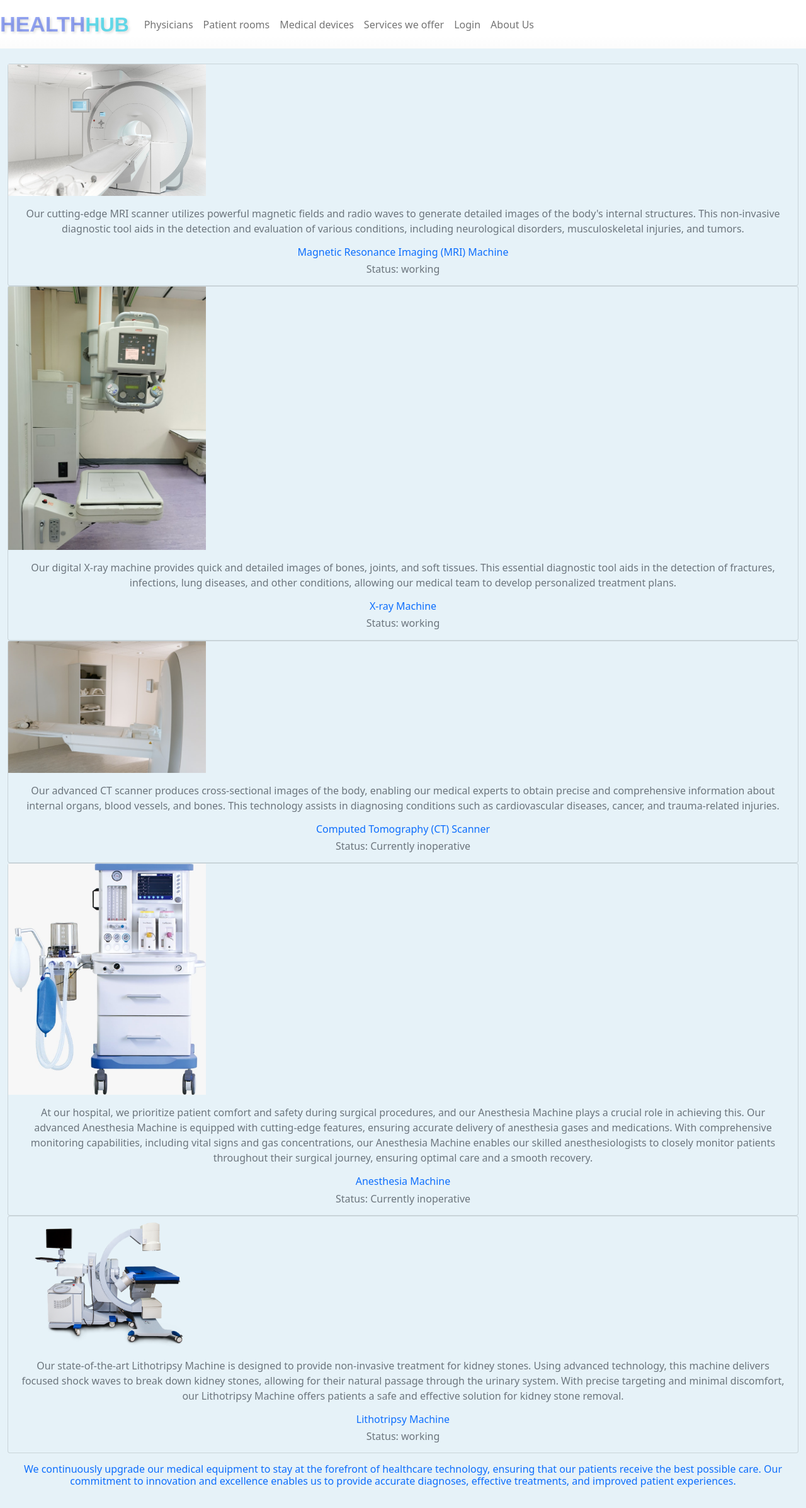
After one commit to Eyobed9/Code, a Flask app: page /devices in a window 1280 px wide. The commit adds this page. Shown: the whole page at 63% size. Run offline with Flask 3, Linux system fonts and the light colour scheme; some libraries are stand-ins or nearby versions.

Commit message:
27/07/2023

```diff
--- a/hospital/app.py
+++ b/hospital/app.py
@@ -160,41 +160,66 @@ def rooms():
 @app.route("/single")
 def single():
     """ Return the page that contains the single room info """
-    db.execute("INSERT OR REPLACE INTO rooms(room_type, price, status) VALUES('single', 2000, 'available');")
-    conn.commit()
-    bed = db.execute("SELECT status FROM rooms WHERE room_type = 'single';")
-    beds = bed.fetchall()[0][0]
-    return render_template("single.html", beds=beds)
+    availability = "available"
+    cost = 2000
+    #db.execute("INSERT INTO rooms(room_type, price, status) VALUES(?, ?, ?);", ("single", 2000, "available"))
+    '''db.execute("UPDATE rooms SET status = ? WHERE room_type = 'single';", (availability,))
+    db.execute("UPDATE rooms SET price = ? WHERE room_type = 'single';", cost)
+    conn.commit()'''
+    info = db.execute("SELECT price, status FROM rooms WHERE room_type = 'single';")
+    result = info.fetchall()
+    price = result[0][0]
+    beds = result[0][1]
+    return render_template("single.html", beds=beds, price=price)
 
 
 @app.route("/double")
 def double():
     """ Return the page that contains the double room info """
-    db.execute("INSERT OR REPLACE INTO rooms(room_type, price, status) VALUES('double', 1000, 'available');")
-    conn.commit()
-    bed = db.execute("SELECT status FROM rooms WHERE room_type = 'double';")
-    beds = bed.fetchall()[0][0]
-    return render_template("double.html", beds=beds)
+    availability = "available"
+    cost = 1000
+    #db.execute("INSERT INTO rooms(room_type, price, status) VALUES(?, ?, ?);", ("double", 1000, "available"))
+    '''db.execute("UPDATE rooms SET status = ? WHERE room_type = 'double';", (availability,))
+    db.execute("UPDATE rooms SET price = ? WHERE room_type = 'double';", (cost,))
+    conn.commit()'''
+    info = db.execute("SELECT price, status FROM rooms WHERE room_type = 'double';")
+    result = info.fetchall()
+    price = result[0][0]
+    beds = result[0][1]
+    return render_template("double.html", beds=beds, price=price)
 
 
 @app.route("/multiple")
 def multiple():
     """ Return the page that contains the multiple room info """
-    db.execute("INSERT OR REPLACE INTO rooms(room_type, price, status) VALUES('multiple', 500, 'available');")
-    conn.commit()
-    bed = db.execute("SELECT status FROM rooms WHERE room_type = 'multiple';")
-    beds = bed.fetchall()[0][0]
-    return render_template("multiple.html", beds=beds)
+    availability = "available"
+    cost = 500
+    #db.execute("INSERT INTO rooms(room_type, price, status) VALUES(?, ?, ?);", ("multiple", 500, "available"))
+    '''db.execute("UPDATE rooms SET status = ? WHERE room_type = 'multiple';", (availability,))
+    db.execute("UPDATE rooms SET price = ? WHERE room_type = 'multiple';", (cost,))
+    conn.commit()'''
+    info = db.execute("SELECT price, status FROM rooms WHERE room_type = 'multiple';")
+    result = info.fetchall()
+    price = result[0][0]
+    beds = result[0][1]
+    return render_template("multiple.html", beds=beds, price=price)
 
 
-# fogot password
+@app.route("/devices")
+def devices():
+    """ Return the page that contains the Medical devices info """
+    return render_template("devices.html")
+
+
+
+# forgot password
  # user
  # staff
 
 
 # info
  # doctors
- # specialites
+ # specialties
  # machines and their status
 
 # schedule appointment
--- a/hospital/static/styles.css
+++ b/hospital/static/styles.css
@@ -121,3 +121,13 @@ footer {
   flex-direction: column;
   align-items: center;
 }
+
+.image_container {
+  display: flex;
+}
+
+.mid_img {
+  width: 70%;
+  height: 70%;
+  object-fit: cover;
+}
--- /dev/null
+++ b/hospital/templates/devices.html
@@ -0,0 +1,54 @@
+{% extends "layout.html" %}
+
+{% block title %}
+Medical devices
+{% endblock %}
+
+{% block main %}
+<div class="wrapper mb-3">
+    <div class="card body_1">
+        <!--https://www.freepik.com/free-photo/high-angle-ct-scan-machine-room_24482132.htm#query=Magnetic%20Resonance%20Imaging%20MRI%20Machine&position=0&from_view=search&track=ais-->
+        <img class="small_img" src="/static/mri.jpg" alt="MRI">
+        <div class="card-body">
+            <p class="card-text text-secondary">Our cutting-edge MRI scanner utilizes powerful magnetic fields and radio waves to generate detailed images of the body's internal structures. This non-invasive diagnostic tool aids in the detection and evaluation of various conditions, including neurological disorders, musculoskeletal injuries, and tumors.</p>
+            <h6 class="card-title text-primary">Magnetic Resonance Imaging (MRI) Machine</h6>
+            <h6 class="card-text text-secondary">Status: working</h6>
+
+        </div>
+    </div>
+    <div class="card body_1">
+        <img class="small_img" src="/static/xray.jpg" alt="X-ray">
+        <div class="card-body">
+            <p class="card-text text-secondary">Our digital X-ray machine provides quick and detailed images of bones, joints, and soft tissues. This essential diagnostic tool aids in the detection of fractures, infections, lung diseases, and other conditions, allowing our medical team to develop personalized treatment plans.</p>
+            <h6 class="card-title text-primary">X-ray Machine</h6>
+            <h6 class="card-text text-secondary">Status: working</h6>
+        </div>
+    </div>
+    <div class="card body_1">
+        <img class="small_img" src="/static/ctscan.jpg" alt="CT scanner">
+        <div class="card-body">
+            <p class="card-text text-secondary">Our advanced CT scanner produces cross-sectional images of the body, enabling our medical experts to obtain precise and comprehensive information about internal organs, blood vessels, and bones. This technology assists in diagnosing conditions such as cardiovascular diseases, cancer, and trauma-related injuries.</p>
+            <h6 class="card-title text-primary">Computed Tomography (CT) Scanner</h6>
+            <h6 class="card-text text-secondary">Status: Currently inoperative</h6>
+        </div>
+    </div>
+    <div class="card body_1">
+        <img class="small_img" src="/static/anesthesia.jpeg" alt="Anesthesia Machine">
+        <div class="card-body">
+            <p class="card-text text-secondary">At our hospital, we prioritize patient comfort and safety during surgical procedures, and our Anesthesia Machine plays a crucial role in achieving this. Our advanced Anesthesia Machine is equipped with cutting-edge features, ensuring accurate delivery of anesthesia gases and medications. With comprehensive monitoring capabilities, including vital signs and gas concentrations,
+                our Anesthesia Machine enables our skilled anesthesiologists to closely monitor patients throughout their surgical journey, ensuring optimal care and a smooth recovery.</p>
+            <h6 class="card-title text-primary">Anesthesia Machine</h6>
+            <h6 class="card-text text-secondary">Status: Currently inoperative</h6>
+        </div>
+    </div>
+    <div class="card body_1">
+        <img class="small_img" src="/static/Lithotripsy.png" alt="Lithotripsy">
+        <div class="card-body">
+            <p class="card-text text-secondary">Our state-of-the-art Lithotripsy Machine is designed to provide non-invasive treatment for kidney stones. Using advanced technology, this machine delivers focused shock waves to break down kidney stones, allowing for their natural passage through the urinary system. With precise targeting and minimal discomfort, our Lithotripsy Machine offers patients a safe and effective solution for kidney stone removal.</p>
+            <h6 class="card-title text-primary">Lithotripsy Machine</h6>
+            <h6 class="card-text text-secondary">Status: working</h6>
+        </div>
+    </div>
+</div>
+<h6 class="text-primary">We continuously upgrade our medical equipment to stay at the forefront of healthcare technology, ensuring that our patients receive the best possible care. Our commitment to innovation and excellence enables us to provide accurate diagnoses, effective treatments, and improved patient experiences.</h6>
+{% endblock %}
--- a/hospital/templates/double.html
+++ b/hospital/templates/double.html
@@ -9,6 +9,7 @@ Double rooms
 <img class="small_img" src="/static/double.jpg" alt="Double rooms">
 <div>
     <h6 class="text-secondary">Status: {{ beds }}</h6>
+    <!--<h6 class="text-secondary">Price: {{ price }} Birr</h6>-->
     <h5 class="text-primary">Accommodations and services</h5>
     <ul class="list-group">
         <li class="list-group-item bg-light">Two beds with adjustable settings for patient comfort.</li>
--- a/hospital/templates/layout.html
+++ b/hospital/templates/layout.html
@@ -37,7 +37,7 @@
                         <a class="nav-link" href="/rooms">Patient rooms</a>
                     </li>
                     <li class="nav-item">
-                        <a class="nav-link" href="/divices">Medical divices</a>
+                        <a class="nav-link" href="/devices">Medical devices</a>
                     </li>
                     <li class="nav-item">
                         <a class="nav-link" href="/services">Services we offer</a>
@@ -51,10 +51,9 @@
                 </ul>
             </div>
         </nav>
-
         <main class="container-fluid py-4 text-center">
             {% block main %}{% endblock %}
-       </main>
+        </main>
     </body>
 
 </html>
--- a/hospital/templates/layout0.html
+++ b/hospital/templates/layout0.html
@@ -37,7 +37,7 @@
                         <a class="nav-link" href="/rooms">Patient rooms</a>
                     </li>
                     <li class="nav-item">
-                        <a class="nav-link" href="/divices">Medical divices</a>
+                        <a class="nav-link" href="/devices">Medical devices</a>
                     </li>
                     <li class="nav-item">
                         <a class="nav-link" href="/services">Services we offer</a>
--- a/hospital/templates/multiple.html
+++ b/hospital/templates/multiple.html
@@ -9,6 +9,7 @@ Multi-bed rooms
 <img class="small_img" src="/static/multiple.jpg" alt="Multi-bed rooms">
 <div>
     <h6 class="text-secondary">Status: {{ beds }}</h6>
+    <h6 class="text-secondary">Price: {{ price }} Birr</h6>
     <h5 class="text-primary">Accommodations and services</h5>
     <ul class="list-group">
         <li class="list-group-item bg-light">Multiple beds with adjustable settings for patient comfort.</li>
--- a/hospital/templates/single.html
+++ b/hospital/templates/single.html
@@ -9,6 +9,7 @@ Single rooms
 <img class="small_img" src="/static/single.jpg" alt="Single rooms">
 <div>
     <h6 class="text-secondary">Status: {{ beds }}</h6>
+    <!--<h6 class="text-secondary">Price: {{ price }} Birr</h6>-->
     <h5 class="text-primary">Accommodations and services</h5>
     <ul class="list-group">
         <li class="list-group-item bg-light">Bed with adjustable settings for patient comfort.</li>
```
Also changed, not shown: hospital/templates/homepage.html (+5 -5 lines), hospital/hospital.db, hospital/static/Lithotripsy.png (added), hospital/static/anesthesia.jpeg (added), hospital/static/card.png (added), hospital/static/ctscan.jpg (added), hospital/static/mri.jpg (added), hospital/static/xray.jpg (added).
